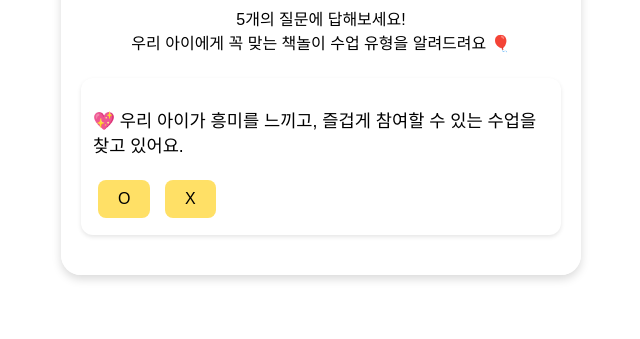
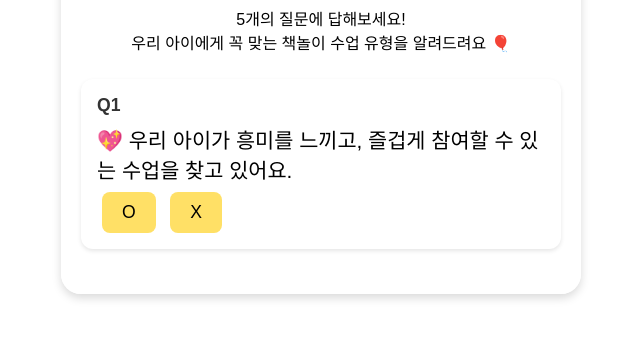
Before and after one commit to hicareer/book-quiz, a plain HTML site: page index.html in a window 1280 px wide. Shown: the part 183-522 px from the top of the page, without its empty margins (319-959 px from the left). Drawn offline with Linux system fonts and the light colour scheme; a web font is replaced by a local one.

Commit message:
Update index.html

```diff
--- a/index.html
+++ b/index.html
@@ -14,7 +14,7 @@
       margin: 0;
       padding: 0;
       font-family: 'SejongGeulggot', sans-serif;
-      background-image: url('bg.jpg'); /* 배경 이미지 파일 이름 */
+      background-image: url('바다');
       background-size: cover;
       background-position: center;
       background-repeat: no-repeat;
@@ -43,21 +43,29 @@
     }
 
     .question {
-      margin: 20px 0;
-      padding: 12px;
+      margin: 25px 0;
+      padding: 16px;
       border-radius: 12px;
       background-color: #fff;
       box-shadow: 0 2px 4px rgba(0, 0, 0, 0.1);
     }
 
+    .question-number {
+      font-size: 1.1em;
+      font-weight: bold;
+      margin-bottom: 8px;
+      color: #333;
+    }
+
     .question p {
-      font-size: 1.1em;
+      font-size: 1.3em;
+      margin: 0;
     }
 
     button {
       padding: 10px 20px;
-      margin: 5px;
-      font-size: 1em;
+      margin: 8px 5px 0 5px;
+      font-size: 1.1em;
       border: none;
       border-radius: 8px;
       background-color: #ffe066;
@@ -95,26 +103,31 @@
     <div class="subtitle">5개의 질문에 답해보세요!<br>우리 아이에게 꼭 맞는 책놀이 수업 유형을 알려드려요 🎈</div>
 
     <div class="question" id="q1">
+      <div class="question-number">Q1</div>
       <p>💖 우리 아이가 흥미를 느끼고, 즐겁게 참여할 수 있는 수업을 찾고 있어요.</p>
       <button onclick="answer(1, true)">O</button>
       <button onclick="answer(1, false)">X</button>
     </div>
     <div class="question" id="q2" style="display:none">
+      <div class="question-number">Q2</div>
       <p>📚 다양한 주제와 책을 접하는 기회가 있었으면 좋겠어요.</p>
       <button onclick="answer(2, true)">O</button>
       <button onclick="answer(2, false)">X</button>
     </div>
     <div class="question" id="q3" style="display:none">
+      <div class="question-number">Q3</div>
       <p>🎨 책을 읽고 난 후 다양한 독후 활동을 하고 싶어요.</p>
       <button onclick="answer(3, true)">O</button>
       <button onclick="answer(3, false)">X</button>
     </div>
     <div class="question" id="q4" style="display:none">
+      <div class="question-number">Q4</div>
       <p>🎤 우리 아이는 생각을 말로 표현하는 게 익숙하지 않아요.</p>
       <button onclick="answer(4, true)">O</button>
       <button onclick="answer(4, false)">X</button>
     </div>
     <div class="question" id="q5" style="display:none">
+      <div class="question-number">Q5</div>
       <p>🧸 책은 좋아하지만, 친구들과 함께하는 건 어려워해요.</p>
       <button onclick="answer(5, true)">O</button>
       <button onclick="answer(5, false)">X</button>
```
